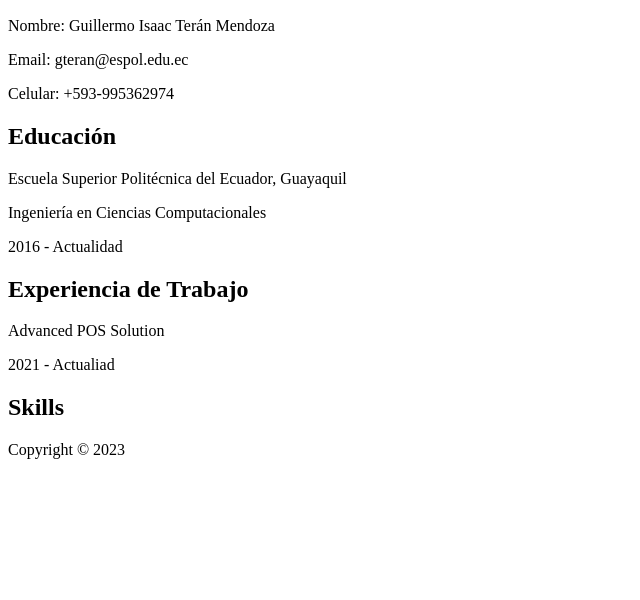
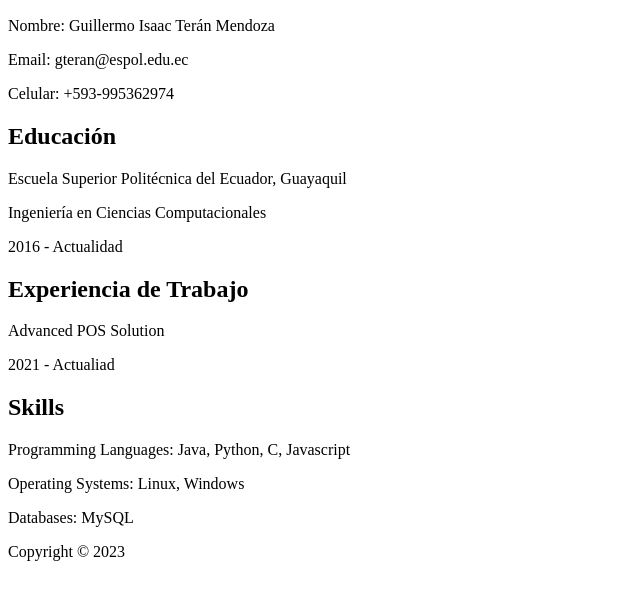
Before and after one commit to gTeran12/curriculum, a plain HTML site: page index.html in a window 1280 px wide. Shown: the part 110-710 px from the top of the page, without its empty margins (0-640 px from the left). Drawn offline with Linux system fonts and the light colour scheme.

Commit message:
Terminado

```diff
--- a/index.html
+++ b/index.html
@@ -32,7 +32,9 @@
         </section>
         <section>
             <h2>Skills</h2>
-
+            <p>Programming Languages: Java, Python, C, Javascript</p>
+            <p>Operating Systems: Linux, Windows</p>
+            <p>Databases: MySQL</p>
         </section>
     </main>
     <footer>
```
